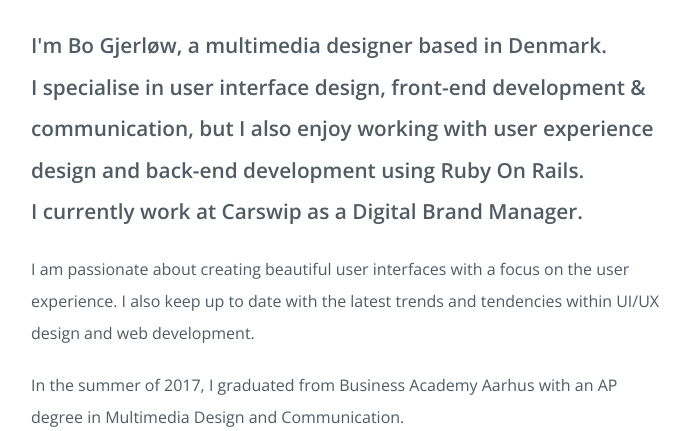
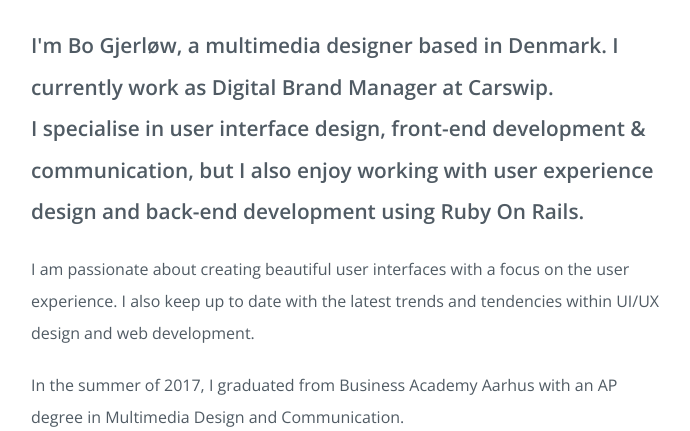
Before and after one commit to bgjerlow/portfolio-website, a PHP site: page /about in a window 1280 px wide. Shown: the part 82-513 px from the top of the page, without its empty margins (289-979 px from the left). Run offline with PHP 8.4, Linux system fonts and the light colour scheme; some libraries are stand-ins or nearby versions.

Commit message:
Updated content on About (again)

```diff
--- a/about.php
+++ b/about.php
@@ -11,9 +11,9 @@
     <?php include 'inc/header.php';?>
 
     <main id="aboutContent" class="animated zoomIn">
-        <p id="aboutIntro" class="aboutText">I'm Bo Gjerl&oslash;w, a multimedia designer based in Denmark. </br>
-        I specialise in user interface design, front-end development &amp; communication, but I also enjoy working with user experience design and back-end development using Ruby On Rails.</br>
-        I currently work at Carswip as a Digital Brand Manager.</p>
+        <p id="aboutIntro" class="aboutText">I'm Bo Gjerl&oslash;w, a multimedia designer based in Denmark. I currently work as Digital Brand Manager at Carswip.</br>
+        I specialise in user interface design, front-end development &amp; communication, but I also enjoy working with user experience design and back-end development using Ruby On Rails.
+        </p>
 
         <p class="aboutText">I am passionate about creating beautiful user interfaces with a focus on the user experience. I also keep up to date with the latest trends and tendencies within UI/UX design and web development.</p>
 
```
